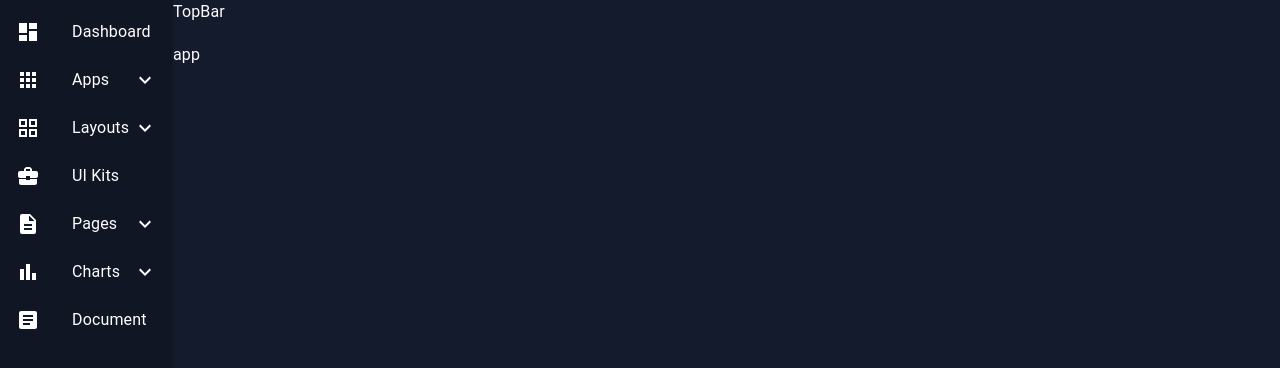
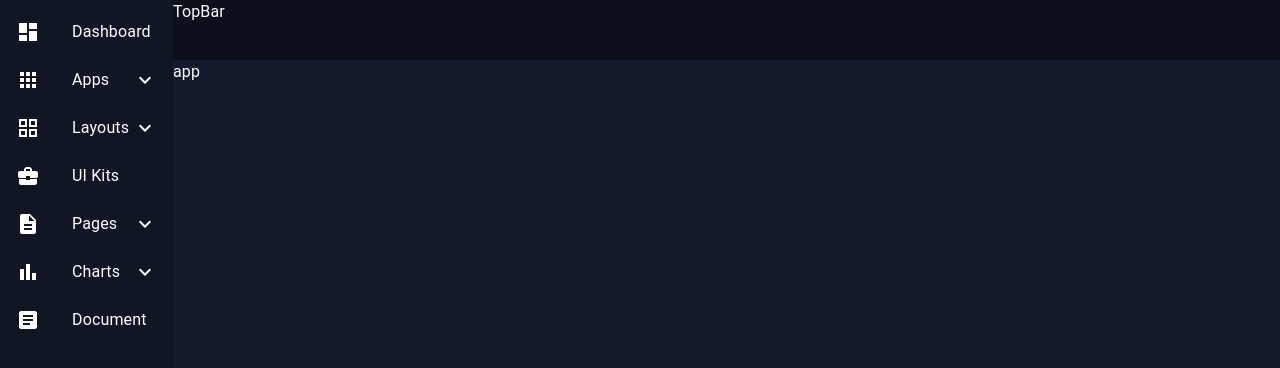
Before and after one commit to ffarhadijs/adminDashboard, a React (Create React App) app: page / in a window 1280 px wide. Shown: the top 368 px of the page. Built offline with nearby package versions, Linux system fonts and the light colour scheme.

Commit message:
layout added with sideBar and TopBar

```diff
--- a/src/components/layout/index.jsx
+++ b/src/components/layout/index.jsx
@@ -11,21 +11,37 @@ const Layout = ({ children }) => {
   const colorMode = useContext(ColorModeContext);
 
   return (
-    <Box sx={{ width: "100vw", display: "flex", flexDirection: "row" }}>
+    <Box
+      sx={{
+        width: "100%",
+        height: "100%",
+        display: "flex",
+        flexDirection: "row",
+      }}
+    >
       <Box
         sx={{
           backgroundColor: colors.primary[600],
           width: "200px",
-          height: "100vh",
+          height: "100%",
+          minHeight:"100vh"
         }}
       >
         <SideBar />
       </Box>
-      <Box sx={{ width: "100%", display: "flex", flexDirection: "column" }}>
+      <Box
+        sx={{
+          width: "100%",
+          height: "100%",
+          display: "flex",
+          flexDirection: "column",
+        }}
+      >
         <Box
           sx={{
+            backgroundColor: colors.primary[700],
             width: "100%",
-            height: "45px",
+            height: "60px",
           }}
         >
           <TopBar />
```
